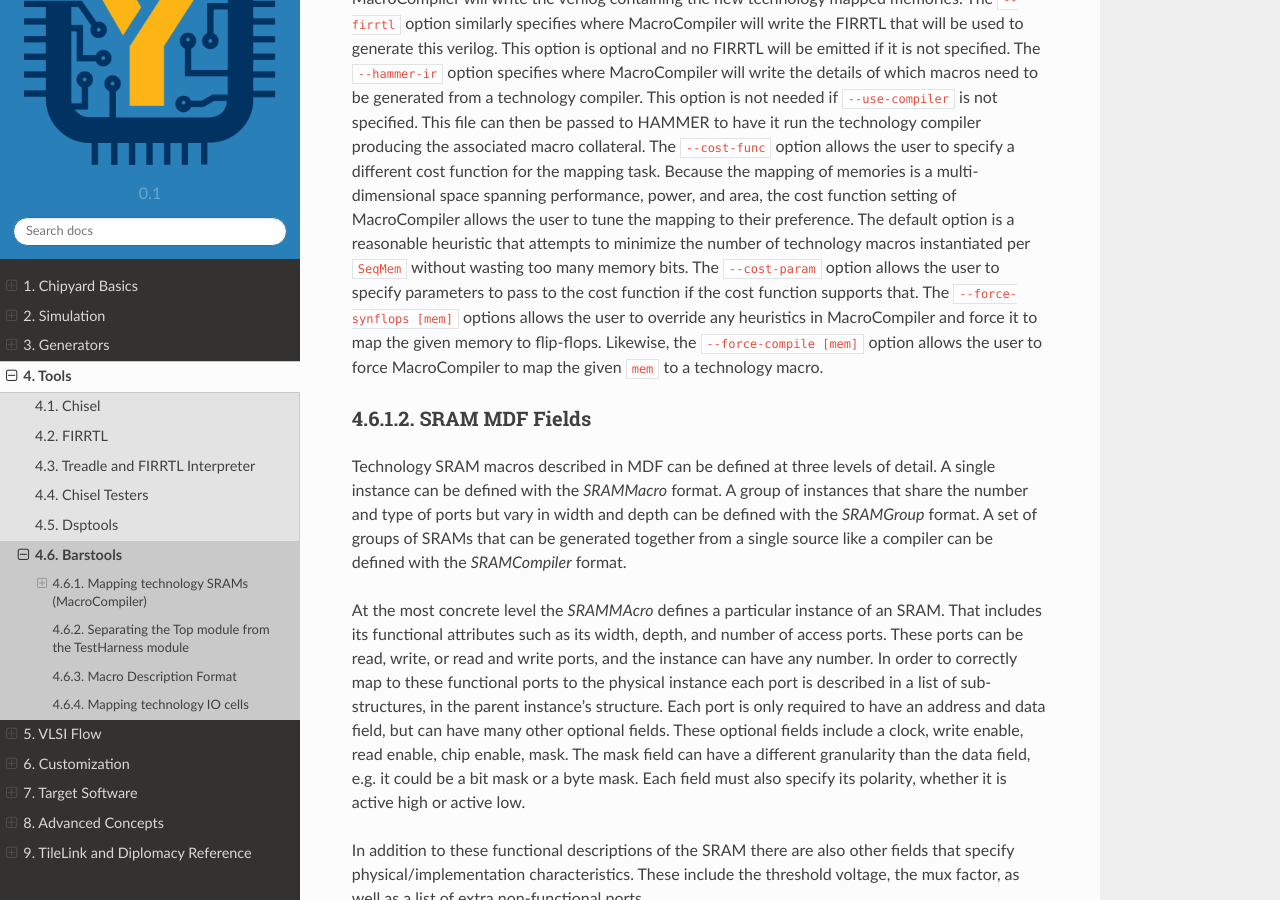
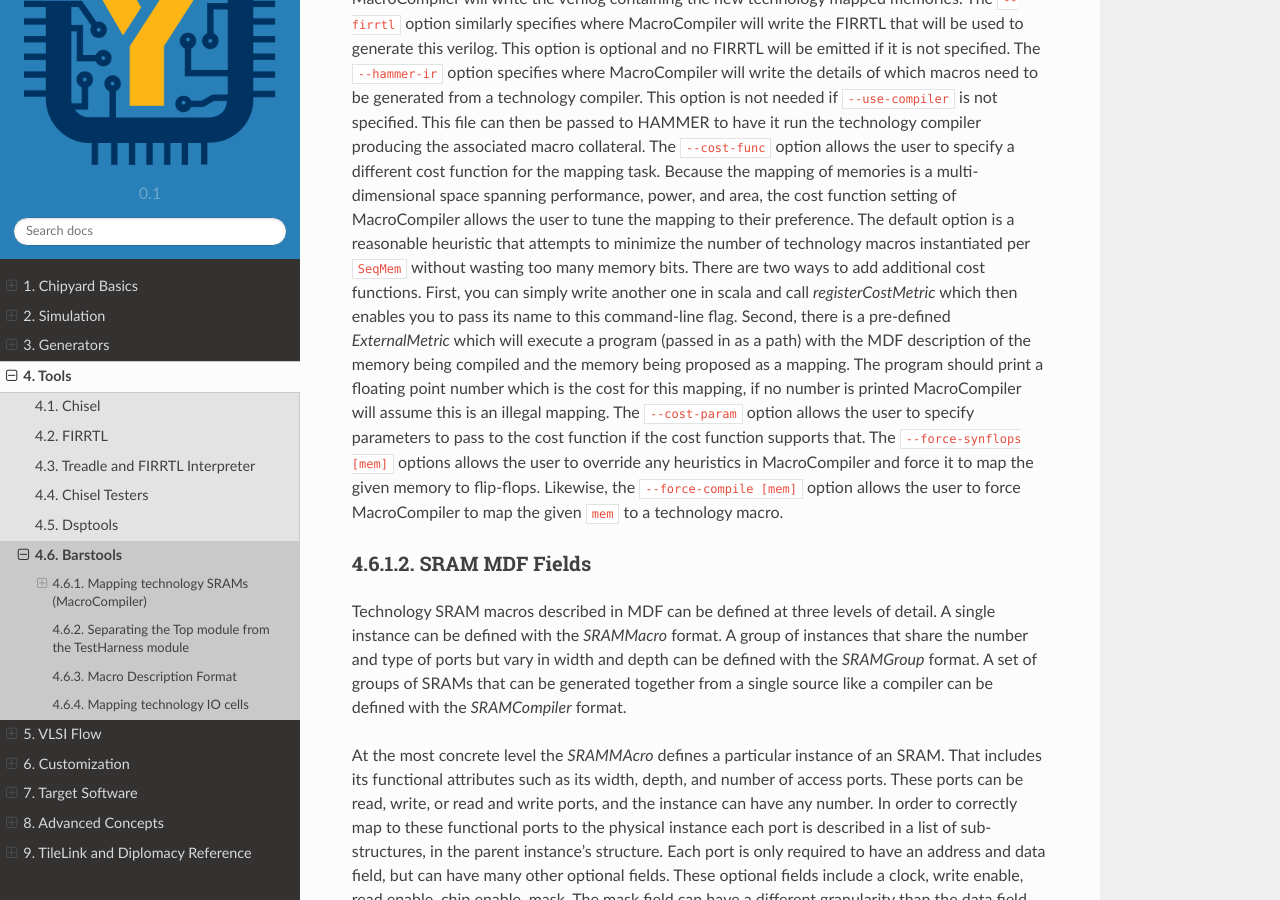
Before and after one commit to ucb-bar/chipyard, a Sphinx documentation site: the page built from docs/Tools/Barstools.rst, in a window 1280 px wide and 900 px high, scrolled down 1933 px. Built offline with Sphinx 7.4.7 and the Read the Docs theme 2.0.0, drawn with Linux system fonts in a browser that asks for light colours.

Commit message:
[docs] Describe macro compiler cost function [ci skip]

```diff
--- a/docs/Tools/Barstools.rst
+++ b/docs/Tools/Barstools.rst
@@ -63,6 +63,10 @@ This file can then be passed to HAMMER to have it run the technology compiler pr
 The ``--cost-func`` option allows the user to specify a different cost function for the mapping task.
 Because the mapping of memories is a multi-dimensional space spanning performance, power, and area, the cost function setting of MacroCompiler allows the user to tune the mapping to their preference.
 The default option is a reasonable heuristic that attempts to minimize the number of technology macros instantiated per ``SeqMem`` without wasting too many memory bits.
+There are two ways to add additional cost functions.
+First, you can simply write another one in scala and call `registerCostMetric` which then enables you to pass its name to this command-line flag.
+Second, there is a pre-defined `ExternalMetric` which will execute a program (passed in as a path) with the MDF description of the memory being compiled and the memory being proposed as a mapping.
+The program should print a floating point number which is the cost for this mapping, if no number is printed MacroCompiler will assume this is an illegal mapping.
 The ``--cost-param`` option allows the user to specify parameters to pass to the cost function if the cost function supports that.
 The ``--force-synflops [mem]`` options allows the user to override any heuristics in MacroCompiler and force it to map the given memory to flip-flops.
 Likewise, the ``--force-compile [mem]`` option allows the user to force MacroCompiler to map the given ``mem`` to a technology macro.
```
